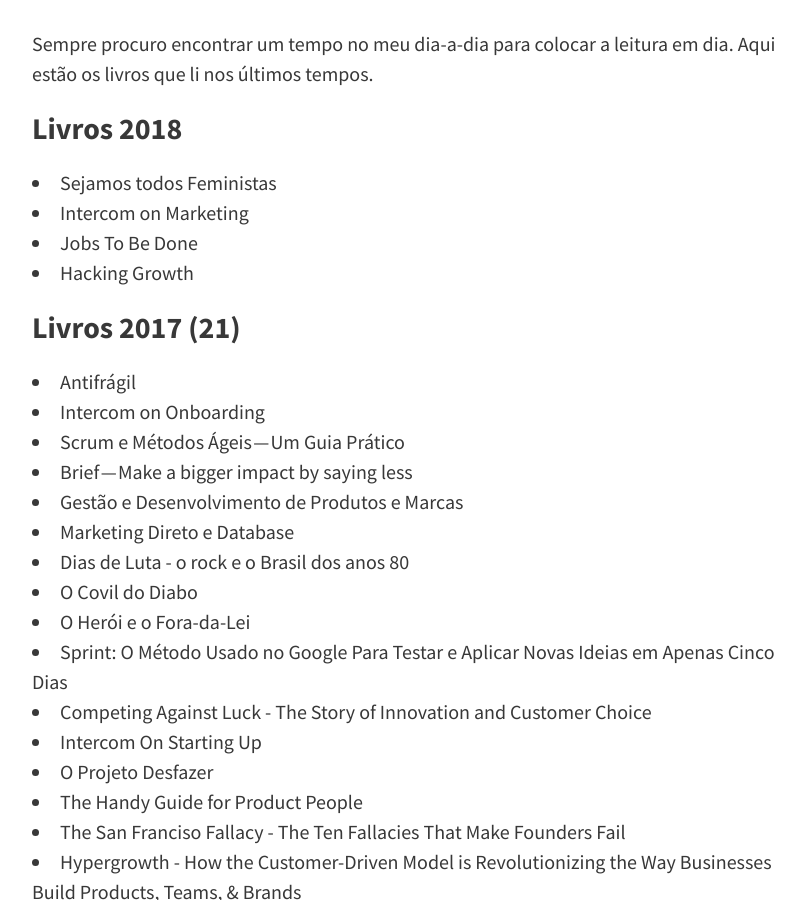
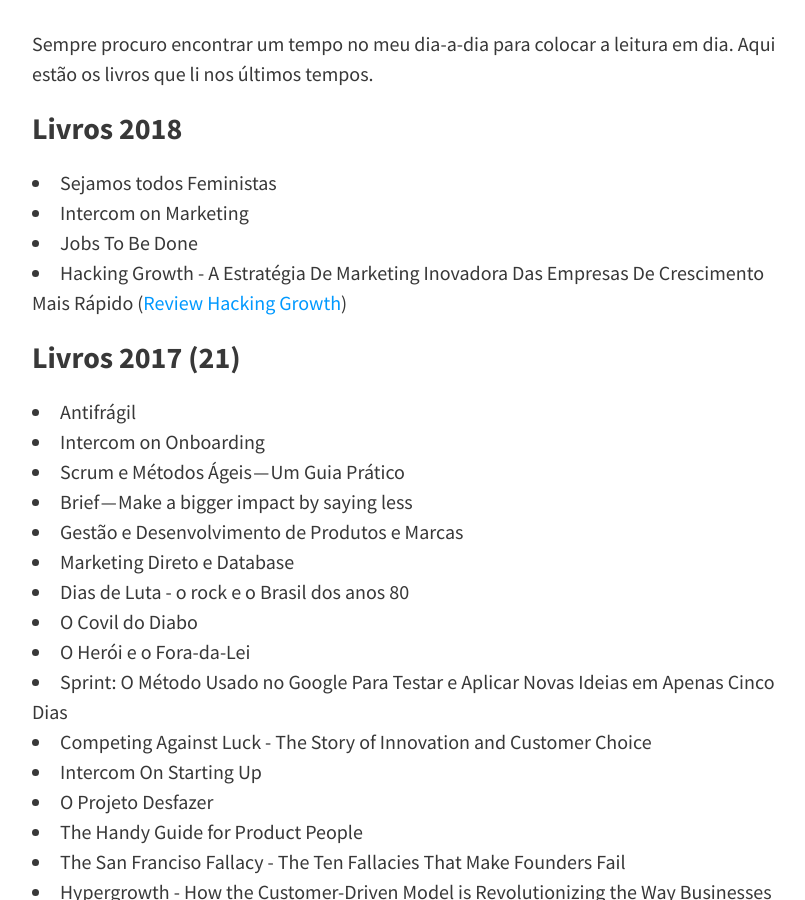
Before and after one commit to felipecbarbosa/felipecbarbosa.github.io, a Jekyll site: the page built from leituras.md, in a window 1280 px wide and 900 px high, scrolled down 370 px. Shown: the whole window, without its empty margins (224-1029 px from the left). Built offline with Jekyll 4.4.1, drawn with Linux system fonts in a browser that asks for light colours; nearby versions of some CDN libraries; comment, search, counter and statistics services are not loaded.

Commit message:
Edited Leituras and Hacking Growth post

```diff
--- a/leituras.md
+++ b/leituras.md
@@ -12,7 +12,7 @@ Sempre procuro encontrar um tempo no meu dia-a-dia para colocar a leitura em dia
 - Sejamos todos Feministas
 - Intercom on Marketing
 - Jobs To Be Done
-- Hacking Growth
+- Hacking Growth - A Estratégia De Marketing Inovadora Das Empresas De Crescimento Mais Rápido ([Review Hacking Growth](https://www.felipebarbosa.me/hacking-growth/))
 
 ### Livros 2017 (21)
 - Antifrágil
```
Also changed, not shown: _posts/2018-03-04-teste-de-analise.md (renamed from _posts/2018-03-03-teste-de-analise.md).
